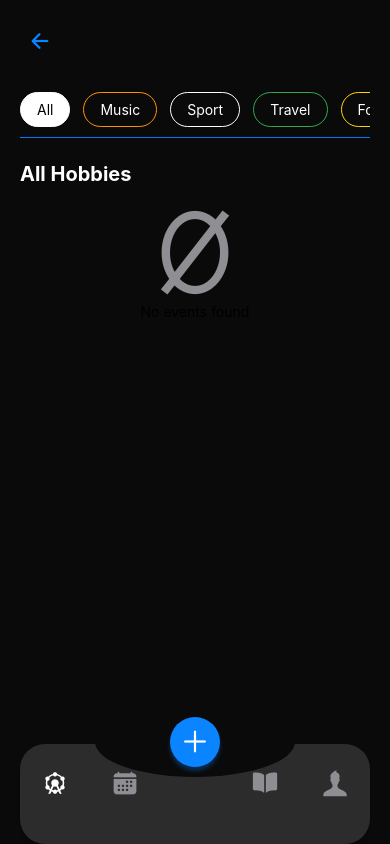
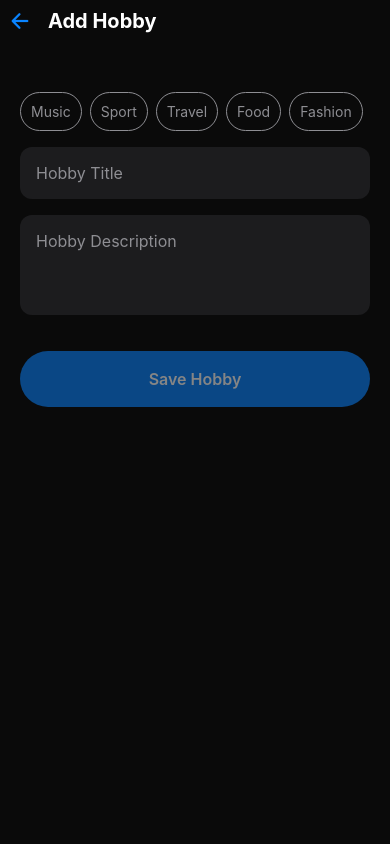
Before and after one commit to Vachek-hooves/Aristocrat, a React Native app: screen /StackAddHobbie in a window 390 px wide. Built offline with nearby package versions, Linux system fonts and the light colour scheme.

Commit message:
create add hobbie

```diff
--- a/App.js
+++ b/App.js
@@ -8,6 +8,7 @@ import {
   WelcomeScreen,
   StackAddEvent,
   StackCreateRule,
+  StackAddHobbie,
 } from './AppScreen/StackScreen';
 import {Provider} from './appStore/context';
 const Stack = createNativeStackNavigator();
@@ -23,6 +24,7 @@ function App() {
           <Stack.Screen name="StackCreateEvent" component={StackCreateEvent} />
           <Stack.Screen name="StackAddEvent" component={StackAddEvent} />
           <Stack.Screen name="StackCreateRule" component={StackCreateRule} />
+          <Stack.Screen name='StackAddHobbie' component={StackAddHobbie}/>
         </Stack.Navigator>
       </NavigationContainer>
     </Provider>
--- /dev/null
+++ b/AppScreen/StackScreen/StackAddHobbie.js
@@ -0,0 +1,159 @@
+import React, {useState} from 'react';
+import {
+  StyleSheet,
+  Text,
+  View,
+  TextInput,
+  TouchableOpacity,
+  Alert,
+  ScrollView,
+} from 'react-native';
+import StackLayout from '../../components/layout/StackLaout';
+import StackHeader from '../../components/Header/StackHeader';
+import {useAppContext} from '../../appStore/context';
+import {Hobbies} from '../../data/hobbieTypes';
+
+const StackAddHobbie = ({navigation}) => {
+  const {addHobby,hobbies} = useAppContext();
+  const [title, setTitle] = useState('');
+  const [description, setDescription] = useState('');
+  const [selectedType, setSelectedType] = useState('');
+  console.log(hobbies);
+
+  const isDisabled = !title || !description || !selectedType;
+
+  const handleSubmit = () => {
+    if (isDisabled) {
+      Alert.alert('Error', 'Please fill in all fields');
+      return;
+    }
+
+    const newHobby = {
+      id: Date.now().toString(),
+      title,
+      description,
+      type: selectedType,
+    };
+    console.log(newHobby);
+    addHobby(newHobby);
+    Alert.alert('Success', 'Hobby added successfully');
+    setTitle('');
+    setDescription('');
+    setSelectedType('');
+    navigation.navigate('TabNavigation',{screen:'TabHobbiesScreen'});
+  };
+
+  return (
+    <StackLayout>
+      <StackHeader title={'Add Hobby'} />
+      <View style={styles.container}>
+        <View style={styles.form}>
+          <ScrollView
+            horizontal
+            style={styles.typeSelector}
+            showsHorizontalScrollIndicator={false}>
+            {Hobbies.map((type, index) => (
+              <TouchableOpacity
+                key={index}
+                style={[
+                  styles.typeButton,
+                  selectedType === type && styles.selectedTypeButton,
+                ]}
+                onPress={() => setSelectedType(type)}>
+                <Text
+                  style={[
+                    styles.typeButtonText,
+                    selectedType === type && styles.selectedTypeButtonText,
+                  ]}>
+                  {type.title}
+                </Text>
+              </TouchableOpacity>
+            ))}
+          </ScrollView>
+
+          <TextInput
+            style={styles.input}
+            placeholder="Hobby Title"
+            placeholderTextColor="#8E8E93"
+            value={title}
+            onChangeText={setTitle}
+          />
+
+          <TextInput
+            style={[styles.input, styles.multilineInput]}
+            placeholder="Hobby Description"
+            placeholderTextColor="#8E8E93"
+            value={description}
+            onChangeText={setDescription}
+            multiline
+            numberOfLines={4}
+            textAlignVertical="top"
+          />
+        </View>
+
+        <TouchableOpacity
+          disabled={isDisabled}
+          style={[styles.submitButton, {opacity: isDisabled ? 0.5 : 1}]}
+          onPress={handleSubmit}>
+          <Text style={styles.submitButtonText}>Save Hobby</Text>
+        </TouchableOpacity>
+      </View>
+    </StackLayout>
+  );
+};
+
+export default StackAddHobbie;
+
+const styles = StyleSheet.create({
+  container: {
+    flex: 1,
+    padding: 20,
+  },
+  form: {
+    // flex: 1,
+  },
+  typeSelector: {
+    flexDirection: 'row',
+    marginBottom: 16,
+  },
+  typeButton: {
+    padding: 10,
+    borderRadius: 20,
+    borderWidth: 1,
+    borderColor: '#8E8E93',
+    marginRight: 8,
+  },
+  selectedTypeButton: {
+    backgroundColor: '#0A84FF',
+  },
+  typeButtonText: {
+    color: '#8E8E93',
+  },
+  selectedTypeButtonText: {
+    color: '#FFFFFF',
+  },
+  input: {
+    backgroundColor: '#1C1C1E',
+    borderRadius: 12,
+    color: '#FFFFFF',
+    fontSize: 16,
+    padding: 16,
+    marginBottom: 16,
+  },
+  multilineInput: {
+    height: 100,
+  },
+  submitButton: {
+    backgroundColor: '#0A84FF',
+    height: 56,
+    borderRadius: 28,
+    justifyContent: 'center',
+    alignItems: 'center',
+    marginTop: 20,
+  },
+  submitButtonText: {
+    color: '#FFFFFF',
+    fontSize: 16,
+    fontWeight: '600',
+  },
+});
--- a/AppScreen/StackScreen/index.js
+++ b/AppScreen/StackScreen/index.js
@@ -3,10 +3,12 @@ import StackCreatHobbie from './StackCreatHobbie';
 import StackCreateEvent from './StackCreateEvent';
 import StackAddEvent from './StackAddEvent';
 import StackCreateRule from './StackCreateRule';
+import StackAddHobbie from './StackAddHobbie';
 export {
   WelcomeScreen,
   StackCreatHobbie,
   StackCreateEvent,
   StackAddEvent,
   StackCreateRule,
+  StackAddHobbie,
 };
--- a/AppScreen/TabScreen/TabHobbiesScreen.js
+++ b/AppScreen/TabScreen/TabHobbiesScreen.js
@@ -11,6 +11,9 @@ import StackHeader from '../../components/Header/StackHeader';
 import {useAppContext} from '../../appStore/context';
 import {Hobbies} from '../../data/hobbieTypes';
 import NoEvents from '../../components/TabEventsComponents/NoEvents';
+import Icon from 'react-native-vector-icons/FontAwesome';
+
+
 
 const getHobbieColor = hobbie => {
   const colors = {
@@ -44,7 +47,7 @@ const TabHobbiesScreen = () => {
   const filteredHobbies =
     selectedType === 'All'
       ? hobbies
-      : hobbies.filter(hobbie => hobbie.type === selectedType);
+      : hobbies.filter(hobbie => hobbie.type.title === selectedType);
 
   const getSectionTitle = () => {
     if (selectedType === 'All') return 'All Hobbies';
--- a/TabNavigator/TabNavigation.js
+++ b/TabNavigator/TabNavigation.js
@@ -19,7 +19,7 @@ const AddButton = ({focused, navigation, currentTab}) => {
   const handlePress = () => {
     switch (currentTab) {
       case 'TabHobbiesScreen':
-        navigation.navigate('StackCreateHobbie');
+        navigation.navigate('StackAddHobbie');
         break;
       case 'TabEventsScreen':
         navigation.navigate('StackCreateEvent');
--- a/appStore/context.js
+++ b/appStore/context.js
@@ -8,6 +8,9 @@ import {
   createNewRule,
   saveCreatedRuleToStorage,
   loadCreatedRulesFromStorage,
+  loadHobbiesFromStorage,
+  createNewHobby,
+  saveHobbiesToStorage,
 } from './utils';
 
 const AppContext = createContext({
@@ -20,6 +23,7 @@ const AppContext = createContext({
   addCreatedRule: () => {},
   saveCreatedRule: () => {},
   deleteRule: () => {},
+  addHobby: () => {},
 });
 
 export const Provider = ({children}) => {
@@ -34,6 +38,8 @@ export const Provider = ({children}) => {
       setAllEvents(events);
       const createdRules = await loadCreatedRulesFromStorage();
       setCreatedRules(createdRules);
+      const hobbies = await loadHobbiesFromStorage();
+      setHobbies(hobbies);
       try {
         const loadedRules = await loadEtiquetteRules();
         if (loadedRules.length === 0) {
@@ -82,6 +88,12 @@ export const Provider = ({children}) => {
     await saveCreatedRuleToStorage(updatedRules);
   };
 
+  const addHobby = async hobby => {
+    const updatedHobbies = createNewHobby(hobby, hobbies);
+    setHobbies(updatedHobbies);
+    await saveHobbiesToStorage(updatedHobbies);
+  };
+
   const value = {
     etiquetteRules,
     allEvents,
@@ -92,6 +104,7 @@ export const Provider = ({children}) => {
     saveCreatedRule,
     deleteRule,
     hobbies,
+    addHobby,
   };
   return <AppContext.Provider value={value}>{children}</AppContext.Provider>;
 };
--- a/appStore/utils.js
+++ b/appStore/utils.js
@@ -5,7 +5,7 @@ import {EtiquetteRules} from '../data/rules';
 const STORAGE_KEY = 'etiquetteRules';
 const EVENTS_KEY = 'events';
 const RULES_KEY = 'createdRules';
-
+const HOBBIES_KEY = 'hobbies';
 
 export const initEtiquetteRules = async () => {
   try {
@@ -49,6 +49,16 @@ export const loadCreatedRulesFromStorage = async () => {
   }
 };
 
+export const loadHobbiesFromStorage = async () => {
+  try {
+    const savedHobbies = await AsyncStorage.getItem(HOBBIES_KEY);
+    return savedHobbies ? JSON.parse(savedHobbies) : [];
+  } catch (error) {
+    console.error('Failed to load hobbies:', error);
+    return [];
+  }
+};
+
 export const saveEventToStorage = async (events) => {
   try {
     await AsyncStorage.setItem(EVENTS_KEY, JSON.stringify(events));
@@ -65,6 +75,14 @@ try{
   }
 };
 
+export const saveHobbiesToStorage = async (hobbies) => {
+  try {
+    await AsyncStorage.setItem(HOBBIES_KEY, JSON.stringify(hobbies));
+  } catch (error) {
+    console.error('Failed to save hobbies:', error);
+  }
+};
+
 export const createNewEvent = (event, allEvents) => {
   return [...allEvents, event];
 };
@@ -76,3 +94,7 @@ export const createNewRule = (rule, createdRules) => {
 export const createNewCreatedRule = (rule, createdRules) => {
   return [...createdRules, rule];
 };
+
+export const createNewHobby = (hobby, hobbies) => {
+  return [...hobbies, hobby];
+};
--- a/data/hobbieTypes.js
+++ b/data/hobbieTypes.js
@@ -13,4 +13,5 @@ export const Hobbies = [
   {id: 13, title: 'History'},
   {id: 14, title: 'Art'},
   {id: 15, title: 'Writing'},
+  {id: 16, title: 'Other'},
 ];
```
